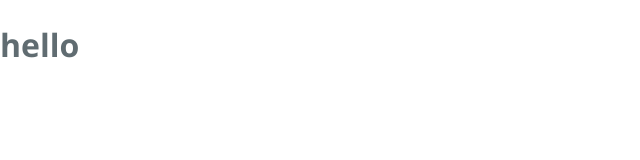
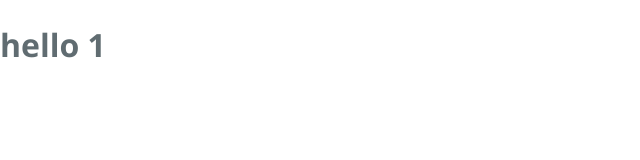
Before and after one commit to mysoniw/mysoniw.github.io, a plain HTML site: page index.html in a window 1280 px wide. Shown: the full height of the page, 0-640 px from the left. Drawn offline with nearby package versions, Linux system fonts and the light colour scheme.

Commit message:
Update index.html

```diff
--- a/index.html
+++ b/index.html
@@ -10,7 +10,7 @@
     <link rel="stylesheet" type="text/css" href="stylesheets/github-light.css" media="screen">
   </head>
   <body>
-    <H1>hello</H1>
+    <H1>hello 1</H1>
     <script async src="//pagead2.googlesyndication.com/pagead/js/adsbygoogle.js"></script>
 <script>
   (adsbygoogle = window.adsbygoogle || []).push({
```
